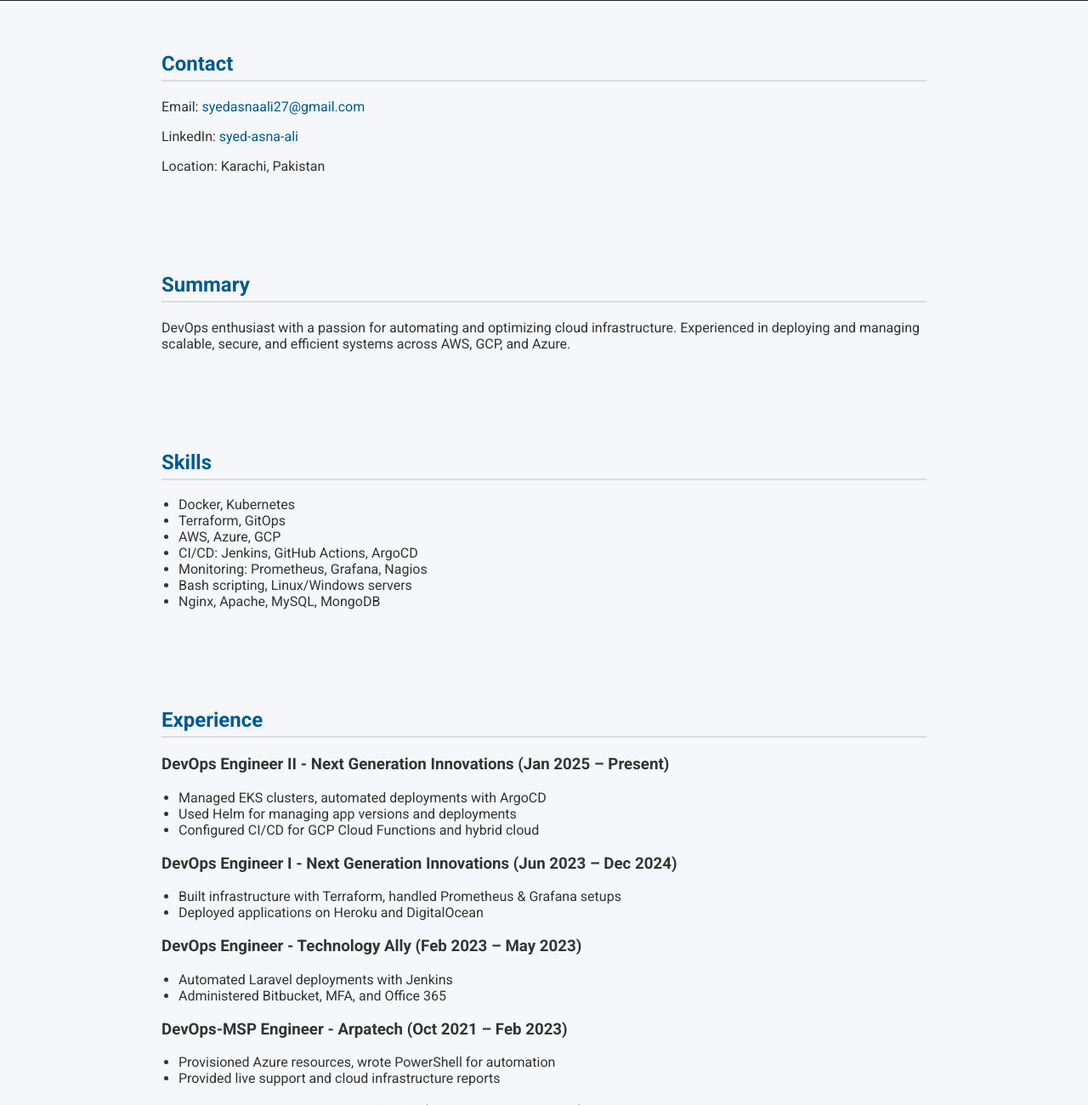
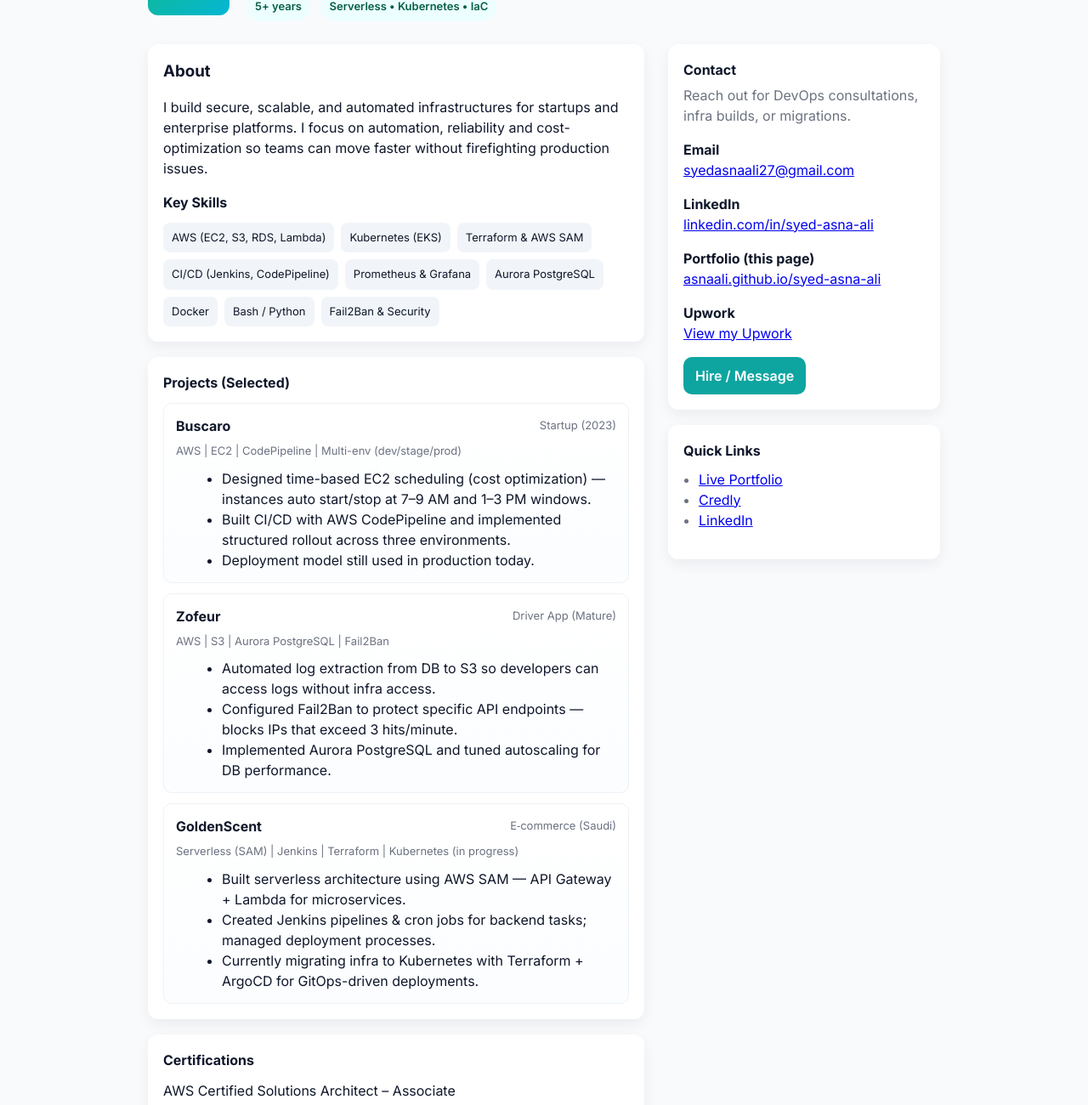
Before and after one commit to AsnaAli/asnaali, a plain HTML site: page index.html in a window 1280 px wide. Shown: the part 148-1448 px from the top of the page at 85% size. Drawn offline with Linux system fonts and the light colour scheme.

Commit message:
Update index.html

```diff
--- a/index.html
+++ b/index.html
@@ -1,137 +1,160 @@
-<!DOCTYPE html>
+<!doctype html>
 <html lang="en">
 <head>
-  <meta charset="UTF-8" />
-  <meta name="viewport" content="width=device-width, initial-scale=1.0" />
-  <title>Syed Asna Ali | DevOps Engineer</title>
-  <link href="https://fonts.googleapis.com/css2?family=Roboto:wght@400;700&display=swap" rel="stylesheet" />
+  <meta charset="utf-8" />
+  <meta name="viewport" content="width=device-width, initial-scale=1" />
+  <title>Senior DevOps Engineer | AWS, Azure & GCP Expert | Kubernetes, Terraform, CI/CD, Infrastructure Automation</title>
+  <link href="https://fonts.googleapis.com/css2?family=Inter:wght@300;400;600;700&display=swap" rel="stylesheet">
   <style>
-    body {
-      font-family: 'Roboto', sans-serif;
-      margin: 0;
-      padding: 0;
-      background: #f5f7fa;
-      color: #333;
-    }
-    header {
-      background-color: #222;
-      color: #fff;
-      padding: 40px 20px;
-      text-align: center;
-    }
-    header h1 {
-      margin: 0;
-      font-size: 36px;
-    }
-    header p {
-      margin: 8px 0 0;
-    }
-    section {
-      padding: 40px 20px;
-      max-width: 900px;
-      margin: auto;
-    }
-    h2 {
-      color: #005a8d;
-      border-bottom: 2px solid #ddd;
-      padding-bottom: 5px;
-    }
-    ul {
-      padding-left: 20px;
-    }
-    .contact a {
-      display: inline-block;
-      margin-right: 15px;
-      text-decoration: none;
-      color: #005a8d;
-    }
-    footer {
-      text-align: center;
-      padding: 20px;
-      background-color: #eee;
-      color: #666;
-    }
+    :root{--accent:#0ea5a1;--dark:#0f172a;--muted:#6b7280;--card:#fff;--bg:#f8fafc}
+    *{box-sizing:border-box}
+    body{font-family:Inter,system-ui,Segoe UI,Arial;line-height:1.5;margin:0;background:var(--bg);color:var(--dark)}
+    .container{max-width:980px;margin:40px auto;padding:24px}
+    header{display:flex;gap:20px;align-items:center}
+    .avatar{width:96px;height:96px;border-radius:12px;background:linear-gradient(135deg,#10b981,#06b6d4);display:flex;align-items:center;justify-content:center;color:#fff;font-weight:700;font-size:28px}
+    h1{margin:0;font-size:24px}
+    .subtitle{color:var(--muted);margin-top:6px}
+    .tag{display:inline-block;margin-right:8px;background:#ecfeff;padding:6px 10px;border-radius:999px;color:#065f46;font-weight:600;font-size:13px}
+
+    .grid{display:grid;grid-template-columns:1fr 320px;gap:28px;margin-top:28px}
+    .card{background:var(--card);padding:18px;border-radius:12px;box-shadow:0 6px 16px rgba(15,23,42,0.06)}
+
+    .section-title{display:flex;align-items:center;gap:10px;margin-bottom:12px}
+    .skills{display:flex;flex-wrap:wrap;gap:8px}
+    .skill{background:#f1f5f9;padding:8px 10px;border-radius:8px;font-size:13px;color:#0f172a}
+
+    .projects{display:flex;flex-direction:column;gap:12px}
+    .project{border-radius:10px;padding:14px;background:linear-gradient(180deg, #ffffff, #fbfdff);border:1px solid #eef2f6}
+    .proj-title{display:flex;justify-content:space-between;align-items:center}
+    .proj-tech{color:var(--muted);font-size:13px;margin-top:8px}
+    .proj-list{margin:10px 0 0 14px}
+
+    .cert-list{display:flex;flex-direction:column;gap:8px}
+    a.button{display:inline-block;padding:10px 14px;border-radius:10px;background:var(--accent);color:#fff;text-decoration:none;font-weight:600}
+
+    footer{margin-top:28px;color:var(--muted);font-size:13px;text-align:center}
+
+    /* responsive */
+    @media (max-width:880px){.grid{grid-template-columns:1fr;}.avatar{width:80px;height:80px}}
   </style>
 </head>
 <body>
+  <div class="container">
+    <header>
+      <div class="avatar">AS</div>
+      <div>
+        <h1>Syed Asna Ali</h1>
+        <div class="subtitle">DevOps Engineer • AWS, Kubernetes, Terraform, CI/CD Automation</div>
+        <div style="margin-top:10px">
+          <span class="tag">5+ years</span>
+          <span class="tag">Serverless • Kubernetes • IaC</span>
+        </div>
+      </div>
+    </header>
 
-<header>
-  <h1>Syed Asna Ali</h1>
-  <p>DevOps Engineer | AWS | Kubernetes | CI/CD | Terraform</p>
-</header>
+    <div class="grid">
+      <!-- left column -->
+      <div>
+        <div class="card">
+          <div class="section-title"><h3 style="margin:0">About</h3></div>
+          <p>I build secure, scalable, and automated infrastructures for startups and enterprise platforms. I focus on automation, reliability and cost-optimization so teams can move faster without firefighting production issues.</p>
 
-<section class="contact">
-  <h2>Contact</h2>
-  <p>Email: <a href="mailto:syedasnaali27@gmail.com">syedasnaali27@gmail.com</a></p>
-  <p>LinkedIn: <a href="https://www.linkedin.com/in/syed-asna-ali/" target="_blank">syed-asna-ali</a></p>
-  <p>Location: Karachi, Pakistan</p>
-</section>
+          <div style="margin-top:14px" class="section-title"><h4 style="margin:0">Key Skills</h4></div>
+          <div class="skills">
+            <div class="skill">AWS (EC2, S3, RDS, Lambda)</div>
+            <div class="skill">Kubernetes (EKS)</div>
+            <div class="skill">Terraform & AWS SAM</div>
+            <div class="skill">CI/CD (Jenkins, CodePipeline)</div>
+            <div class="skill">Prometheus & Grafana</div>
+            <div class="skill">Aurora PostgreSQL</div>
+            <div class="skill">Docker</div>
+            <div class="skill">Bash / Python</div>
+            <div class="skill">Fail2Ban & Security</div>
+          </div>
 
-<section>
-  <h2>Summary</h2>
-  <p>DevOps enthusiast with a passion for automating and optimizing cloud infrastructure. Experienced in deploying and managing scalable, secure, and efficient systems across AWS, GCP, and Azure.</p>
-</section>
+        </div>
 
-<section>
-  <h2>Skills</h2>
-  <ul>
-    <li>Docker, Kubernetes</li>
-    <li>Terraform, GitOps</li>
-    <li>AWS, Azure, GCP</li>
-    <li>CI/CD: Jenkins, GitHub Actions, ArgoCD</li>
-    <li>Monitoring: Prometheus, Grafana, Nagios</li>
-    <li>Bash scripting, Linux/Windows servers</li>
-    <li>Nginx, Apache, MySQL, MongoDB</li>
-  </ul>
-</section>
+        <div style="margin-top:18px" class="card">
+          <div class="section-title"><h4 style="margin:0">Projects (Selected)</h4></div>
+          <div class="projects">
 
-<section>
-  <h2>Experience</h2>
+            <div class="project">
+              <div class="proj-title"><strong>Buscaro</strong><span style="font-size:13px;color:var(--muted)">Startup (2023)</span></div>
+              <div class="proj-tech">AWS | EC2 | CodePipeline | Multi-env (dev/stage/prod)</div>
+              <ul class="proj-list">
+                <li>Designed time-based EC2 scheduling (cost optimization) — instances auto start/stop at 7–9 AM and 1–3 PM windows.</li>
+                <li>Built CI/CD with AWS CodePipeline and implemented structured rollout across three environments.</li>
+                <li>Deployment model still used in production today.</li>
+              </ul>
+            </div>
 
-  <h3>DevOps Engineer II - Next Generation Innovations (Jan 2025 – Present)</h3>
-  <ul>
-    <li>Managed EKS clusters, automated deployments with ArgoCD</li>
-    <li>Used Helm for managing app versions and deployments</li>
-    <li>Configured CI/CD for GCP Cloud Functions and hybrid cloud</li>
-  </ul>
+            <div class="project">
+              <div class="proj-title"><strong>Zofeur</strong><span style="font-size:13px;color:var(--muted)">Driver App (Mature)</span></div>
+              <div class="proj-tech">AWS | S3 | Aurora PostgreSQL | Fail2Ban</div>
+              <ul class="proj-list">
+                <li>Automated log extraction from DB to S3 so developers can access logs without infra access.</li>
+                <li>Configured Fail2Ban to protect specific API endpoints — blocks IPs that exceed 3 hits/minute.</li>
+                <li>Implemented Aurora PostgreSQL and tuned autoscaling for DB performance.</li>
+              </ul>
+            </div>
 
-  <h3>DevOps Engineer I - Next Generation Innovations (Jun 2023 – Dec 2024)</h3>
-  <ul>
-    <li>Built infrastructure with Terraform, handled Prometheus & Grafana setups</li>
-    <li>Deployed applications on Heroku and DigitalOcean</li>
-  </ul>
+            <div class="project">
+              <div class="proj-title"><strong>GoldenScent</strong><span style="font-size:13px;color:var(--muted)">E‑commerce (Saudi)</span></div>
+              <div class="proj-tech">Serverless (SAM) | Jenkins | Terraform | Kubernetes (in progress)</div>
+              <ul class="proj-list">
+                <li>Built serverless architecture using AWS SAM — API Gateway + Lambda for microservices.</li>
+                <li>Created Jenkins pipelines & cron jobs for backend tasks; managed deployment processes.</li>
+                <li>Currently migrating infra to Kubernetes with Terraform + ArgoCD for GitOps-driven deployments.</li>
+              </ul>
+            </div>
 
-  <h3>DevOps Engineer - Technology Ally (Feb 2023 – May 2023)</h3>
-  <ul>
-    <li>Automated Laravel deployments with Jenkins</li>
-    <li>Administered Bitbucket, MFA, and Office 365</li>
-  </ul>
+          </div>
+        </div>
 
-  <h3>DevOps-MSP Engineer - Arpatech (Oct 2021 – Feb 2023)</h3>
-  <ul>
-    <li>Provisioned Azure resources, wrote PowerShell for automation</li>
-    <li>Provided live support and cloud infrastructure reports</li>
-  </ul>
+        <div style="margin-top:18px" class="card">
+          <div class="section-title"><h4 style="margin:0">Certifications</h4></div>
+          <div class="cert-list">
+            <div>AWS Certified Solutions Architect – Associate</div>
+            <div>AZ-305: Designing Microsoft Azure Infrastructure Solutions</div>
+            <div>Microsoft Certified: Azure Administrator Associate</div>
+            <div>Microsoft Certified: Azure Fundamentals</div>
+            <div>Microsoft Certified: Azure Solutions Architect Expert</div>
+            <div>Networking Academy Learn-A-Thon 2022</div>
+            <div style="margin-top:8px"><a class="button" href="https://www.credly.com/users/asna-ali" target="_blank" rel="noopener">View my Credly Badges</a></div>
+          </div>
+        </div>
 
-  <h3>System Support Engineer - Tellotalk (Jan 2021 – Oct 2021)</h3>
-  <ul>
-    <li>Handled L1 IP network monitoring and Active Directory configs</li>
-  </ul>
-</section>
+      </div>
 
-<section>
-  <h2>Certifications</h2>
-  <ul>
-    <li>AWS Certified Solutions Architect – Associate</li>
-    <li>Microsoft Certified: Azure Administrator & Fundamentals</li>
-    <li>AZ-305: Designing Microsoft Azure Infrastructure Solutions</li>
-    <li>Networking Academy Learn-A-Thon 2022</li>
-  </ul>
-</section>
+      <!-- right column -->
+      <aside>
+        <div class="card">
+          <h4 style="margin:0">Contact</h4>
+          <p style="color:var(--muted);margin-top:6px">Reach out for DevOps consultations, infra builds, or migrations.</p>
+          <p style="margin-top:12px"><strong>Email</strong><br><a href="mailto:syedasnaali27@gmail.com">syedasnaali27@gmail.com</a></p>
+          <p><strong>LinkedIn</strong><br><a href="https://www.linkedin.com/in/syed-asna-ali/" target="_blank">linkedin.com/in/syed-asna-ali</a></p>
+          <p><strong>Portfolio (this page)</strong><br><a href="https://asnaali.github.io/syed-asna-ali/" target="_blank">asnaali.github.io/syed-asna-ali</a></p>
+          <p><strong>Upwork</strong><br><a href="https://www.upwork.com/freelancers/~01bd03554511975eb1?mp_source=share" target="_blank">View my Upwork</a></p>
 
-<footer>
-  &copy; 2025 Syed Asna Ali | Built with ❤️ in HTML
-</footer>
+          <div style="margin-top:14px">
+            <a class="button" href="mailto:syedasnaali27@gmail.com">Hire / Message</a>
+          </div>
+        </div>
 
+        <div style="margin-top:18px" class="card">
+          <h4 style="margin:0">Quick Links</h4>
+          <ul style="margin-top:10px;padding-left:18px;color:var(--muted)">
+            <li><a href="https://asnaali.github.io/portfolio/" target="_blank">Live Portfolio</a></li>
+            <li><a href="https://www.credly.com/users/asna-ali" target="_blank">Credly</a></li>
+            <li><a href="https://www.linkedin.com/in/syed-asna-ali/" target="_blank">LinkedIn</a></li>
+          </ul>
+        </div>
+      </aside>
+    </div>
+
+    <footer>
+      <div>Built & Maintained by Syed Asna Ali • syedasnaali27@gmail.com</div>
+    </footer>
+  </div>
 </body>
 </html>
```
